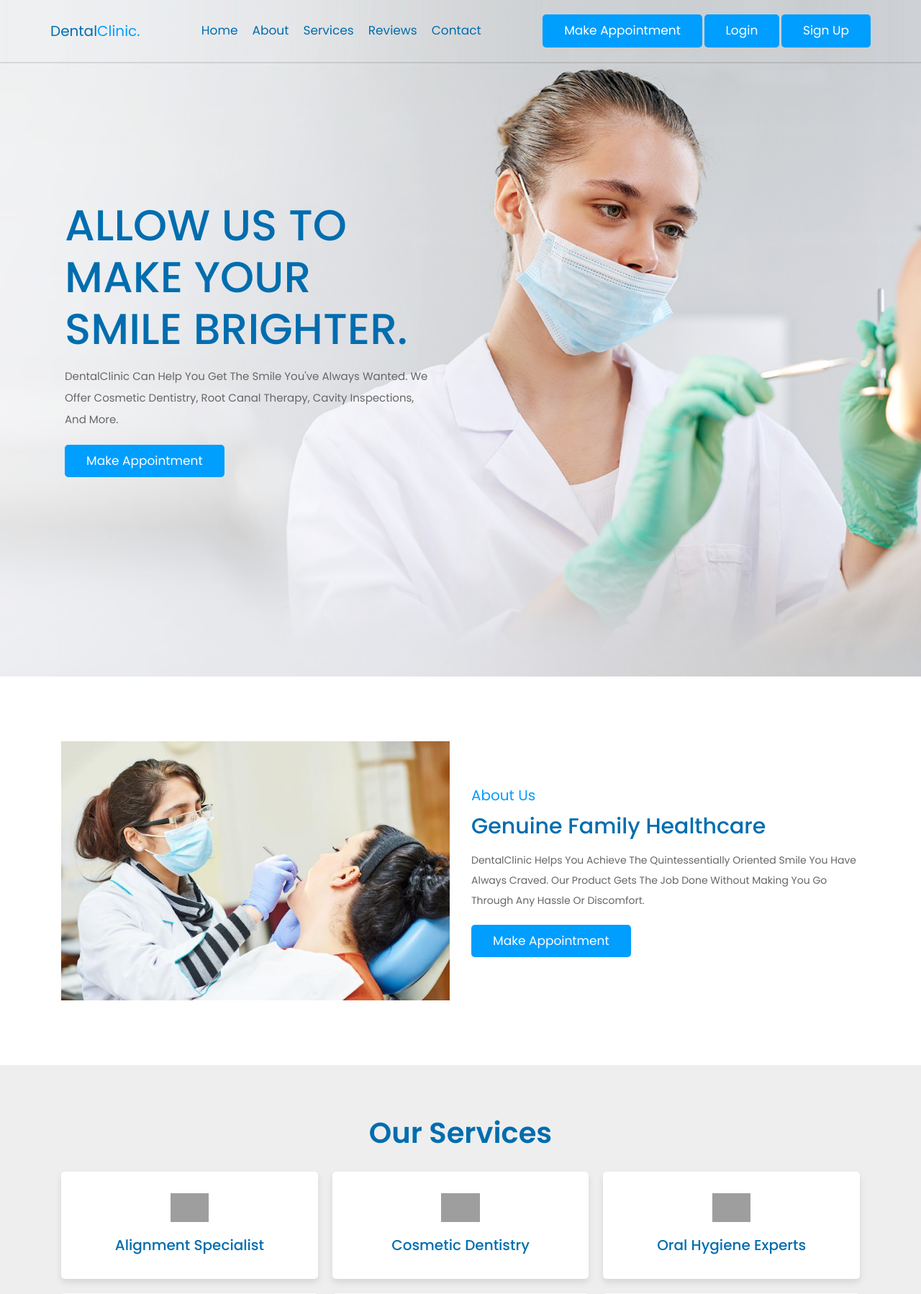
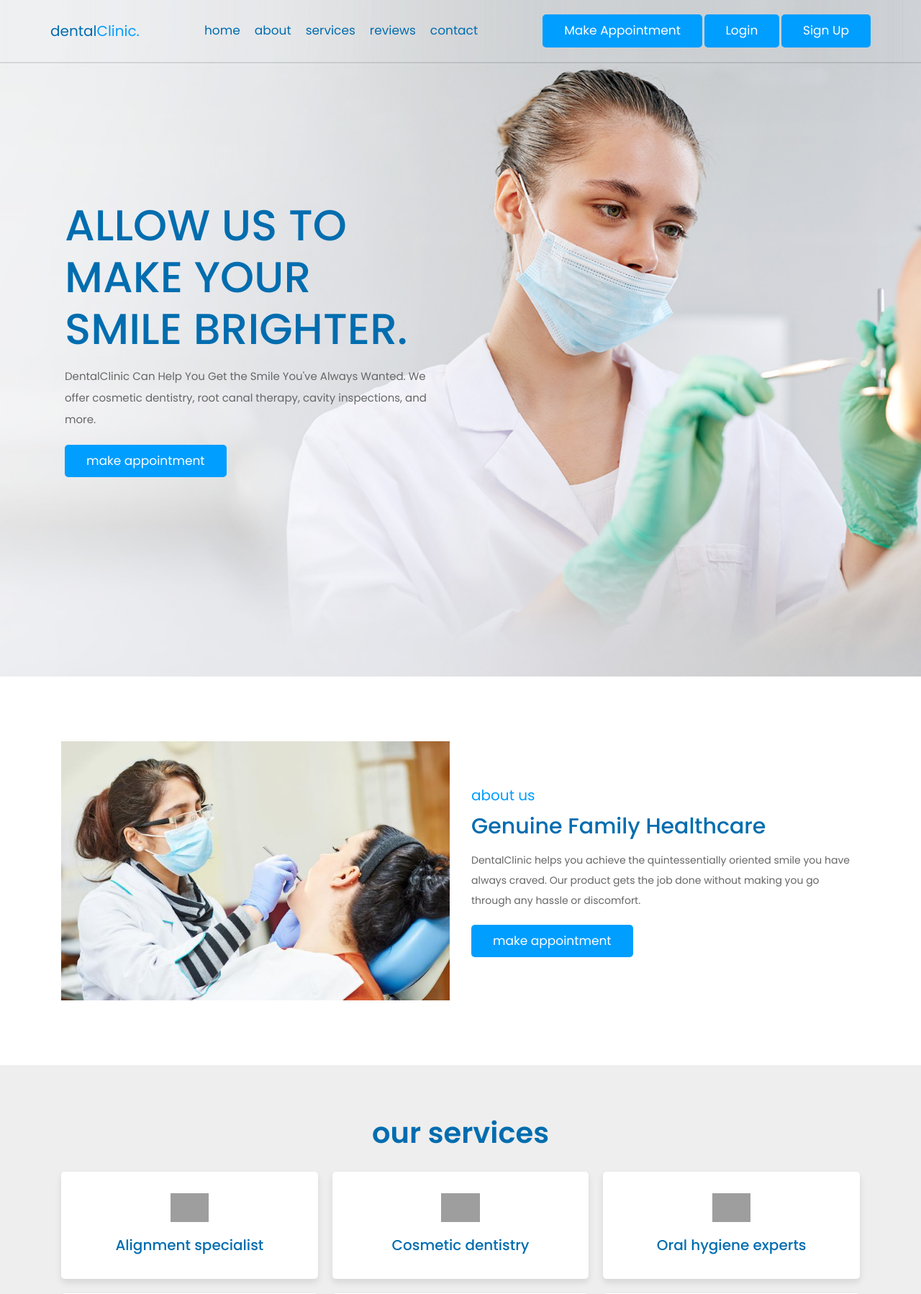
Before and after one commit to ChiHiu/dentalClinicWebsite, a PHP site: page /index.php in a window 1280 px wide. Shown: the top 1798 px of the page at 72% size. Run offline with PHP 8.4, Linux system fonts and the light colour scheme; data that the repository does not hold is empty; grey boxes are pictures that could not be loaded.

Commit message:
new change

```diff
--- a/css/style.css
+++ b/css/style.css
@@ -16,7 +16,7 @@
    box-sizing: border-box;
    outline: none; border:none;
    text-decoration: none !important;
-   text-transform: capitalize;
+   text-transform: none;
 }
 
 *::-webkit-scrollbar{
```
